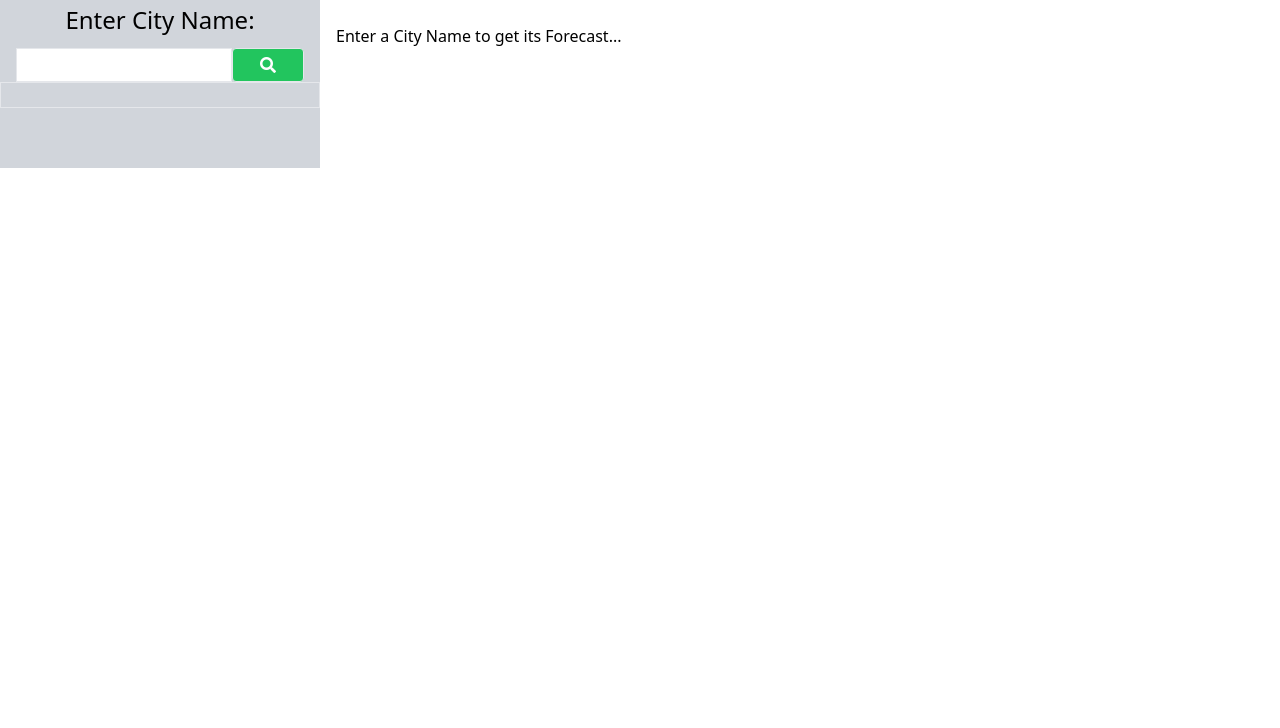
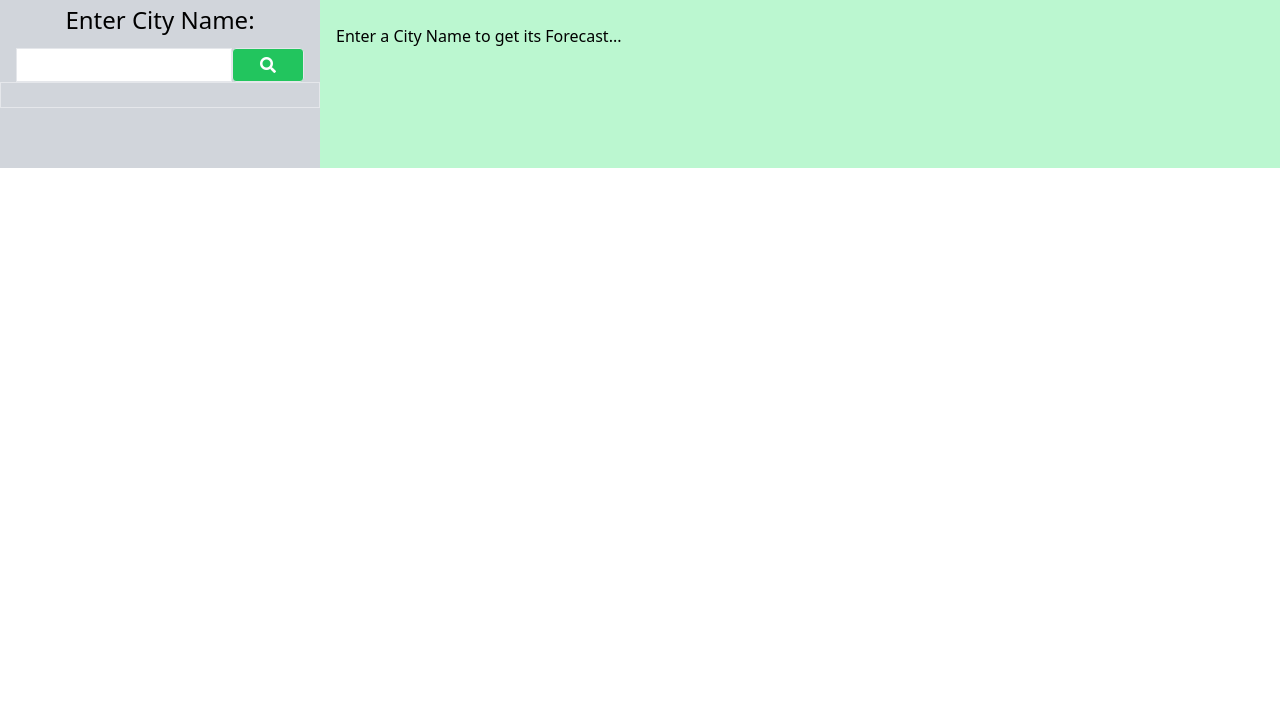
Before and after one commit to liquidmonks/weather-dashboard, a plain HTML site: page index.html in a window 1280 px wide. Shown: the part 72-800 px from the top of the page. Drawn offline with nearby package versions, Linux system fonts and the light colour scheme.

Commit message:
index.html main section background color is now light green to better match header color scheme.

```diff
--- a/index.html
+++ b/index.html
@@ -52,7 +52,7 @@
                         </ul>
                     </div>
                 </div>
-                <div class="w-full p-4 sm:w-full md:w-3/4">
+                <div class="w-full p-4 sm:w-full md:w-3/4 bg-green-200">
                     <div id="msg" class="mb-4"></div>
                     <div id="show">
                         <!-- Card to display city search results -->
```
